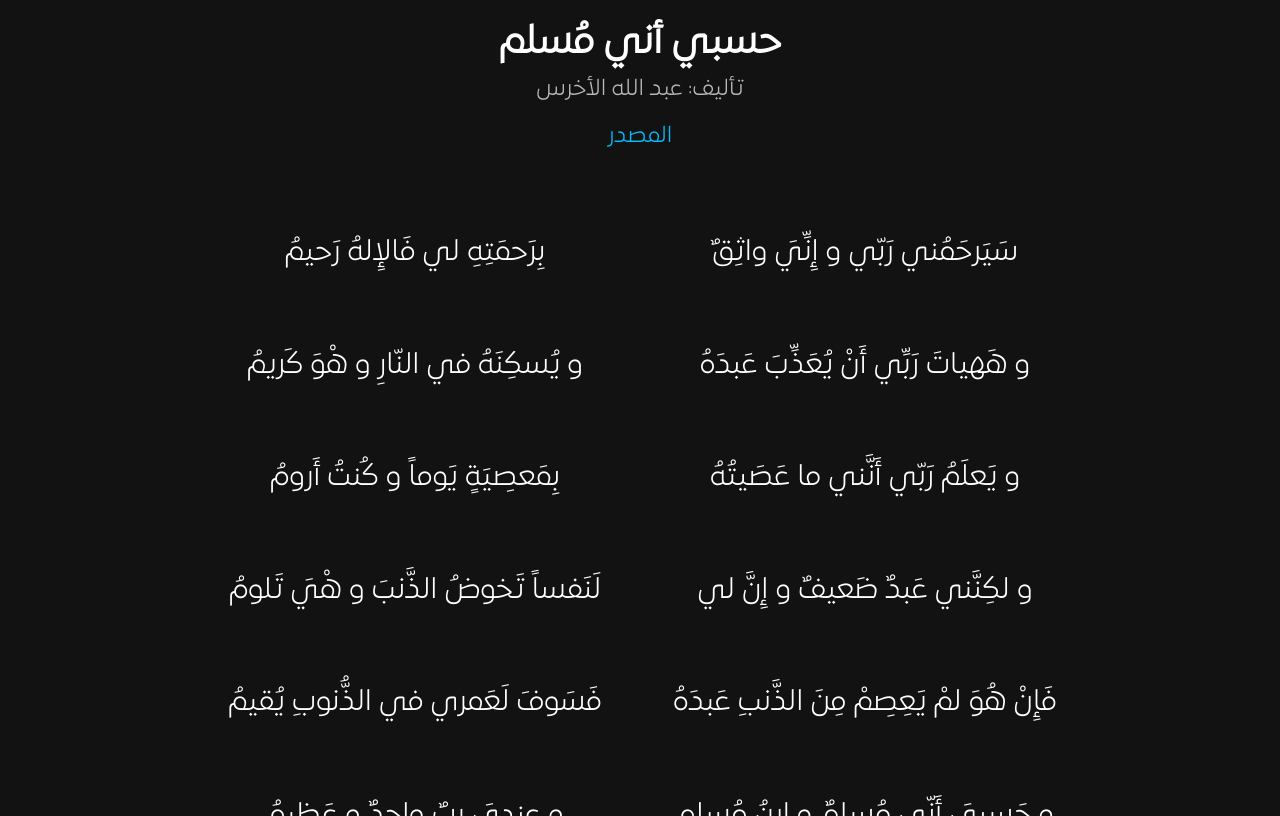
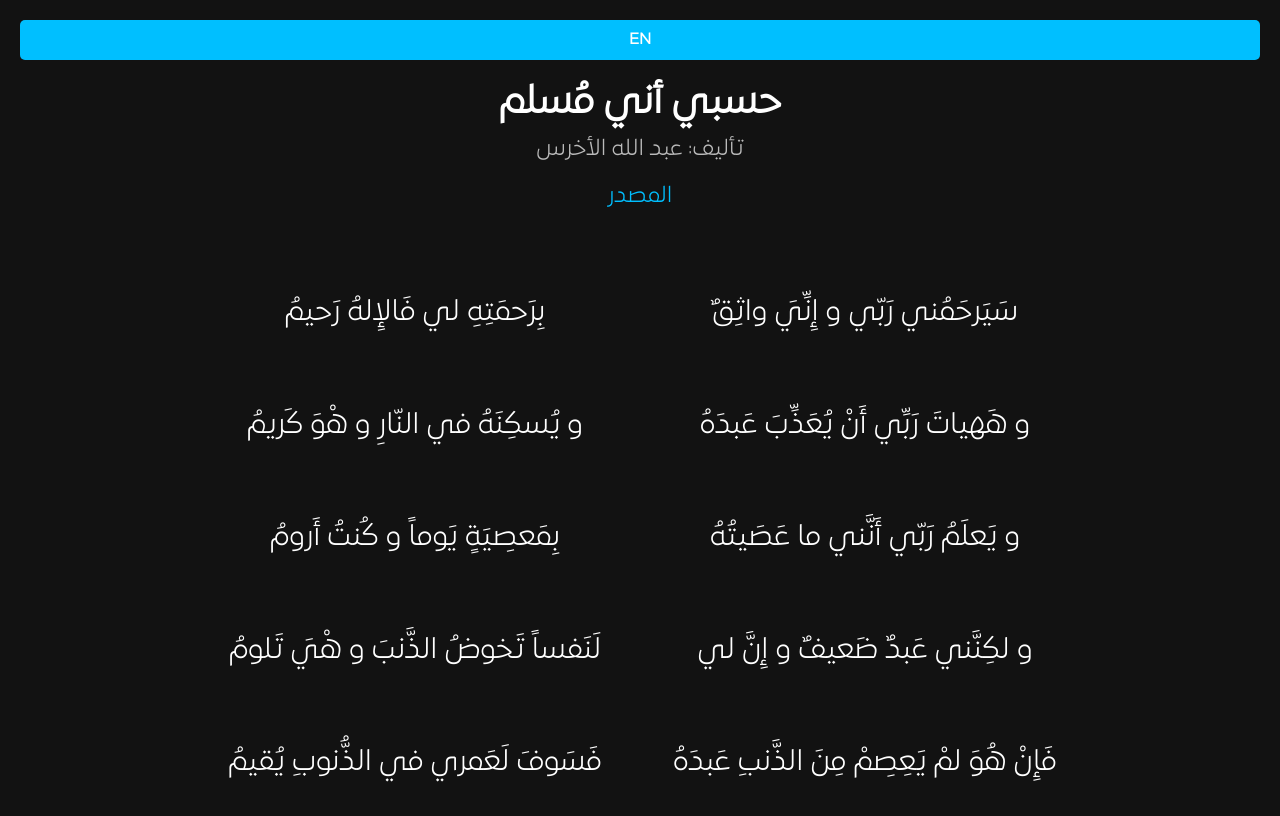
Before and after one commit to Ailuro-Poda/ExpoArabicLightFont, a plain HTML site: page index.html in a window 1280 px wide. Shown: the top 816 px of the page. Drawn offline with Linux system fonts and the light colour scheme; a web font is replaced by a local one.

Commit message:
Update index.html

```diff
--- a/index.html
+++ b/index.html
@@ -27,10 +27,35 @@
             box-sizing: border-box;
         }
 
+        header {
+            display: flex;
+            justify-content: space-between;
+            align-items: center;
+            margin-bottom: 20px;
+        }
+
         .title {
             font-size: 2.4em;
             font-weight: bold;
             margin-bottom: 10px;
+        }
+
+        .button-en {
+            background-color: #00bfff;
+            color: #ffffff;
+            border: none;
+            padding: 10px 20px;
+            font-size: 1em;
+            font-weight: 900;
+            font-family: 'Expo Arabic Light';
+            cursor: pointer;
+            border-radius: 5px;
+            transition: background-color 0.3s ease;
+            flex: auto;
+        }
+
+        .button-en:hover {
+            background-color: #008ccc;
         }
 
         .author, .source {
@@ -84,6 +109,11 @@
     </style>
 </head>
 <body>
+
+    <header>
+        <button class="button-en" onclick="window.location.href='https://bit.ly/41mPfyc';">EN</button>
+    </header>
+
     <div class="title">حسبي أني مُسلم</div>
 
     <div class="author">تأليف: عبد الله الأخرس</div>
```
